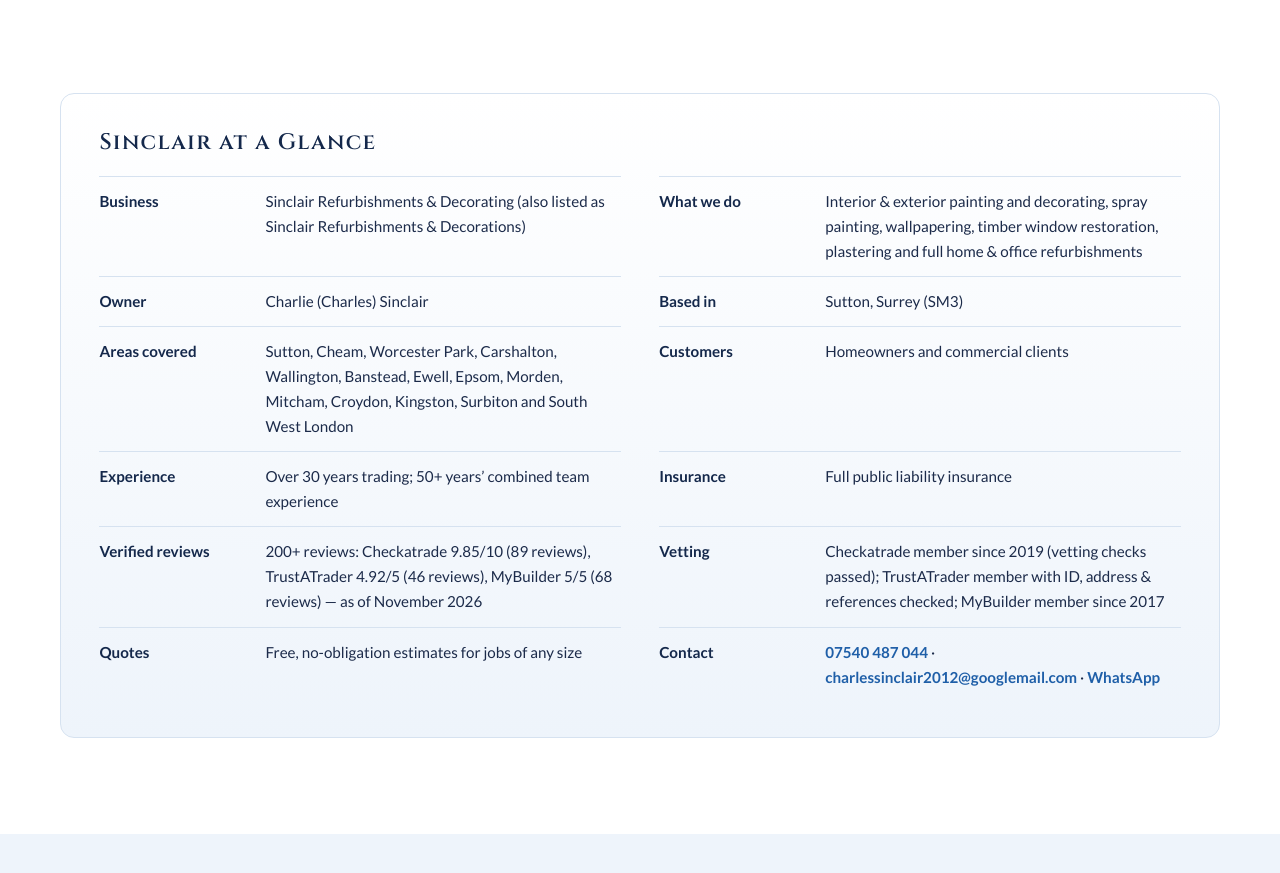
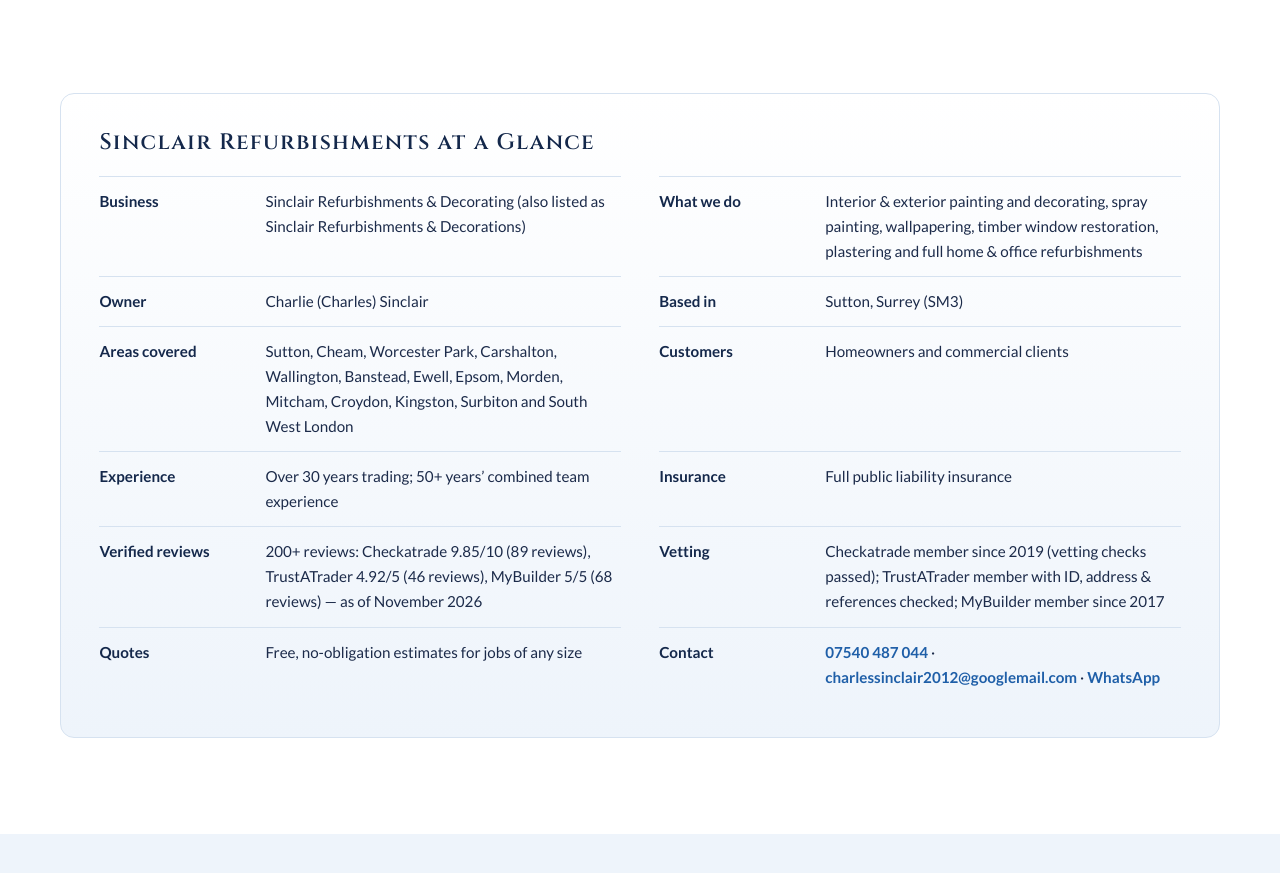
Before and after one commit to waveform06/Page-SinclairRefurbishments, a plain HTML site: page index.html in a window 1280 px wide. Shown: the part 1689-2562 px from the top of the page. Drawn offline with nearby package versions, Linux system fonts and the light colour scheme.

Commit message:
Rename key facts heading to 'Sinclair Refurbishments at a Glance'
Co-Authored-By: Claude Opus 5.5 <noreply@anthropic.com>
Claude-Session: https://claude.ai/code/session_01D3cvus7UHh18iGEtejbrfG

```diff
--- a/index.html
+++ b/index.html
@@ -920,7 +920,7 @@
 <section class="facts-section" id="facts" aria-labelledby="facts-h">
   <div class="wrap">
     <div class="facts-card reveal">
-      <h2 id="facts-h">Sinclair at a Glance</h2>
+      <h2 id="facts-h">Sinclair Refurbishments at a Glance</h2>
       <dl class="facts">
         <div class="fact"><dt>Business</dt><dd>Sinclair Refurbishments &amp; Decorating (also listed as Sinclair Refurbishments &amp; Decorations)</dd></div>
         <div class="fact"><dt>What we do</dt><dd>Interior &amp; exterior painting and decorating, spray painting, wallpapering, timber window restoration, plastering and full home &amp; office refurbishments</dd></div>
```
